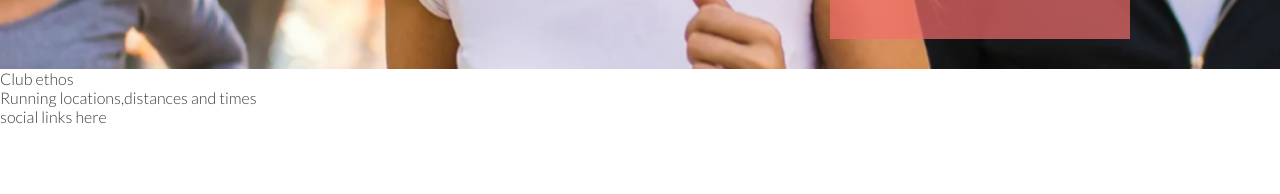
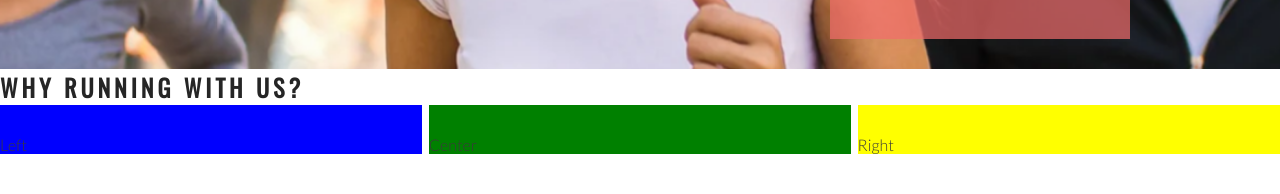
Before and after one commit to Izabela88/love-running, a plain HTML site: page index.html in a window 1280 px wide. Shown: the part 606-800 px from the top of the page. Drawn offline with nearby package versions, Linux system fonts and the light colour scheme.

Commit message:
Add club ethos main structure

```diff
--- a/assets/css/style.css
+++ b/assets/css/style.css
@@ -23,6 +23,7 @@ h1, h2 {
 #logo {
     float: left;
     font-size: 280%;
+    margin-left: 30px;
 }
 
 /* navigations links */
@@ -104,3 +105,31 @@ to {
     bottom: 30px;
     right: 150px;
 }
+
+/* club ethos */
+#club-ethos {
+    height: 600px;
+}
+
+#left-about {
+    padding-top: 30px;
+    width: 33%;
+    float: left;
+    background-color: blue;
+}
+
+#right-about {
+    padding-top: 30px;
+    width: 33%;
+    float: right;
+    background-color: yellow;
+
+}
+
+#center-about {
+    padding-top: 30px;
+    width: 33%;
+    margin: 0 auto;
+    background-color: green;
+
+}
--- a/index.html
+++ b/index.html
@@ -30,7 +30,12 @@
         <h3>Dublin Docklands & Phoenix Park</h3>
     </div>
 </section>
-<section>Club ethos</section>
+<section id="club-ethos">
+    <h1>Why Running With Us?</h1>
+    <div id="left-about">Left</div>
+    <div id="right-about">Right</div>
+    <div id="center-about">Center</div>
+</section>
 <section>Running locations,distances and times</section>
 <footer>
     social links here
```
